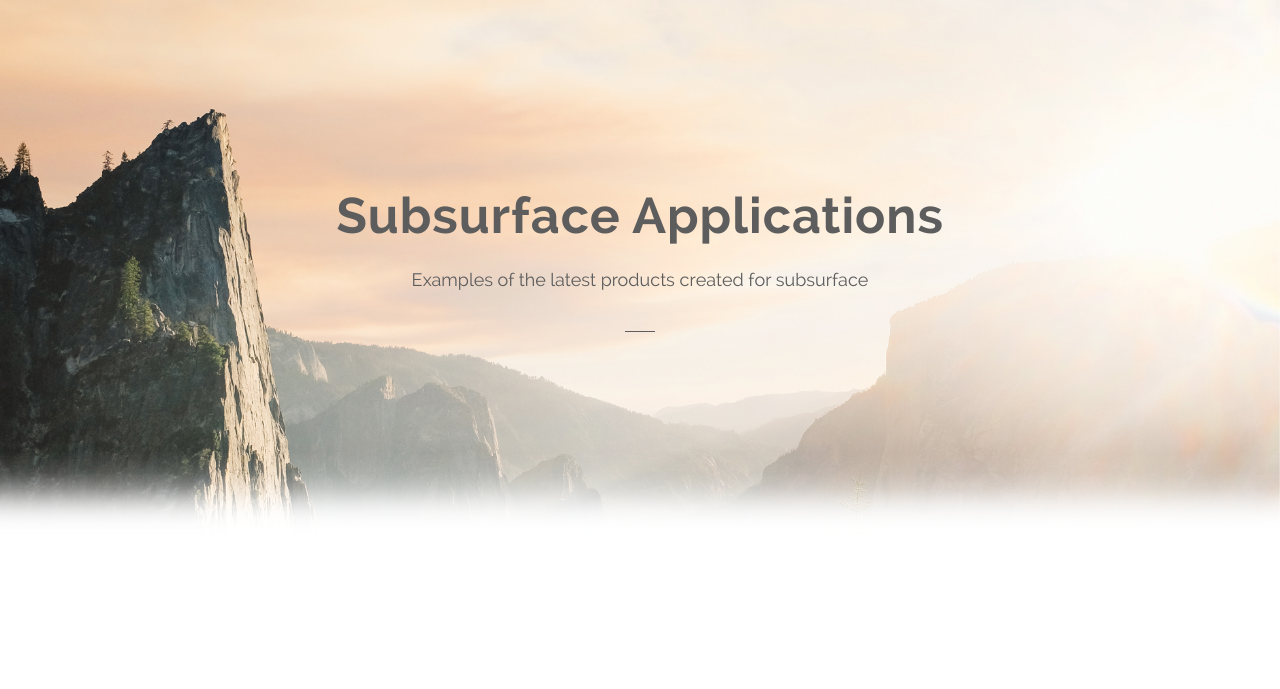
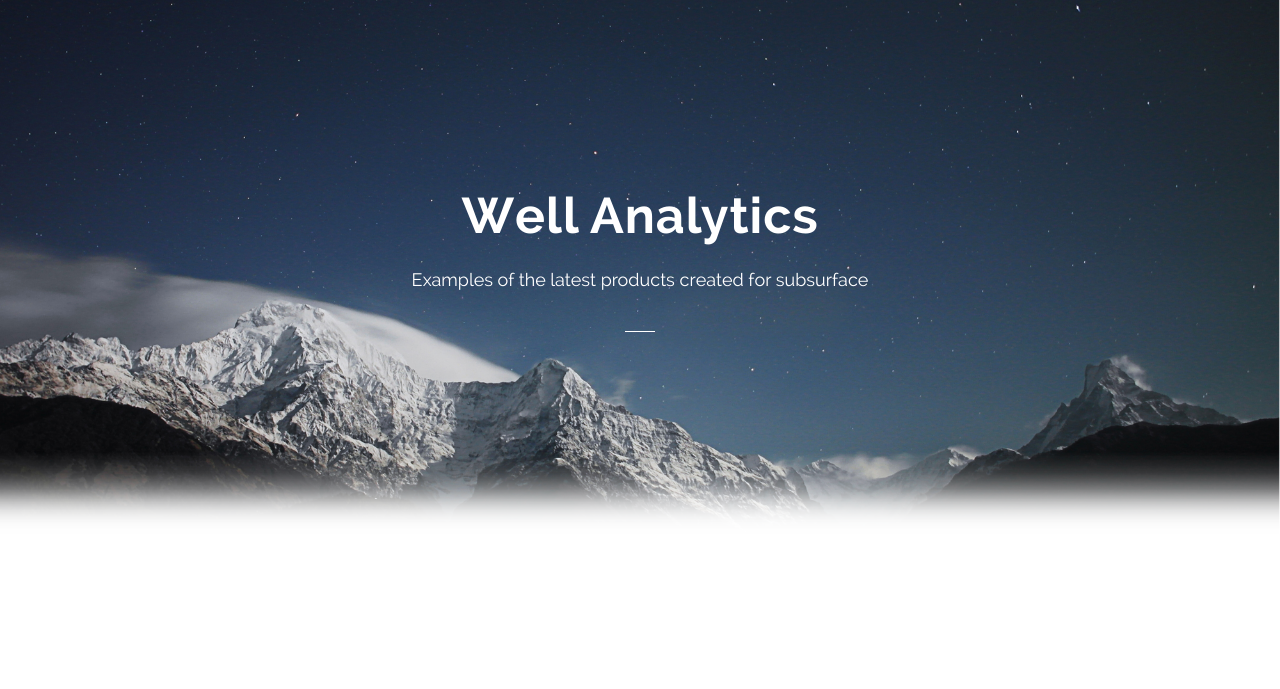
Before and after one commit to AdmcCarthy/How_about_a_web_page, a plain HTML site: page index.html in a window 1280 px wide. Shown: the part 98-787 px from the top of the page. Drawn offline with Linux system fonts and the light colour scheme; a script that the page names is missing.

```diff
--- a/index.html
+++ b/index.html
@@ -22,8 +22,8 @@
 </head>
 <body>
 
-	<section class="billboard dark">
-		<header class="wrapper dark">
+	<section class="billboard light">
+		<header class="wrapper light">
 			<a href="#"><img class="logo" src="img/logo_dark.png" alt=""/></a>
 			<nav>
 				<ul>
@@ -35,8 +35,8 @@
 			</nav>
 		</header>
 
-		<div class="caption dark animated wow fadeInDown clearfix">
-			<h1>Subsurface Applications</h1>
+		<div class="caption light animated wow fadeInDown clearfix">
+			<h1>Well Analytics</h1>
 			<p>Examples of the latest products created for subsurface</p>
 			<hr>
 		</div>
```
